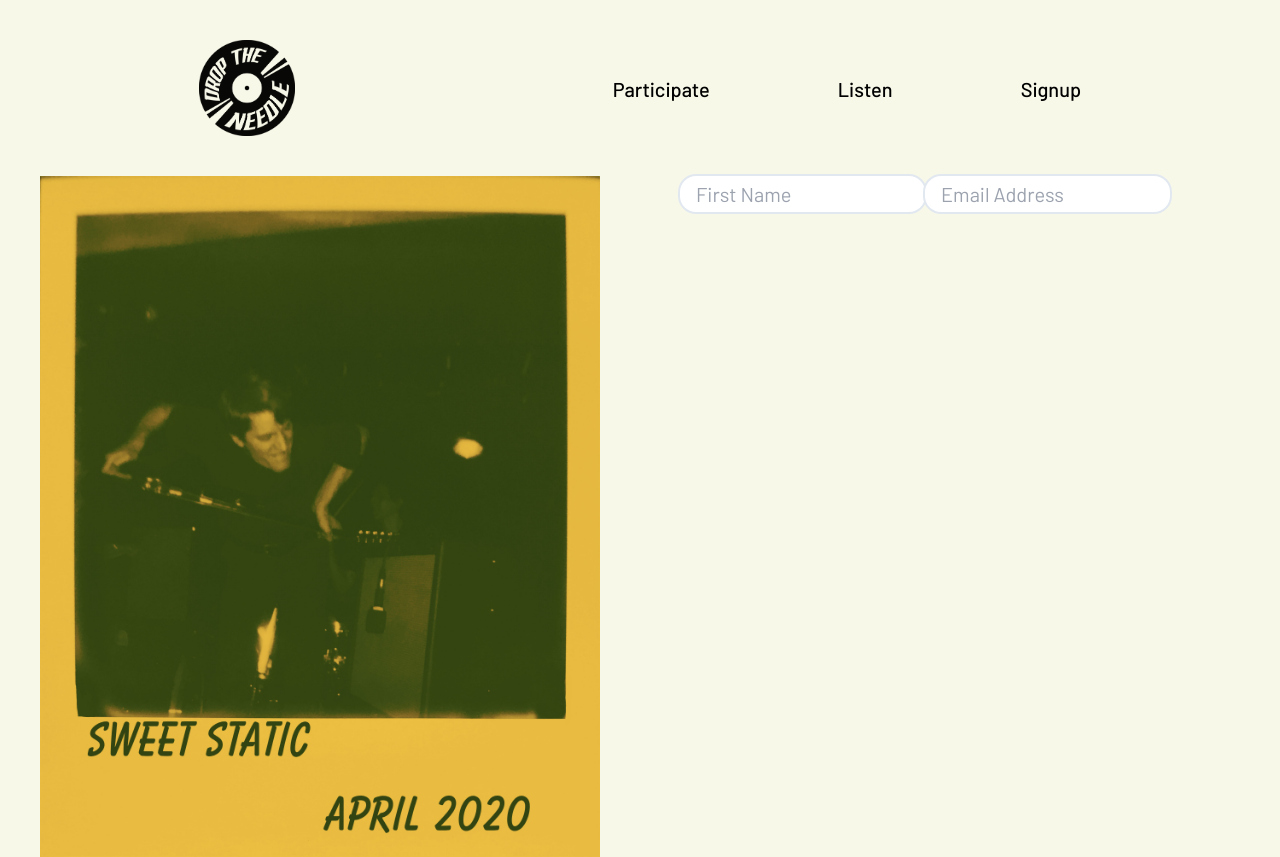
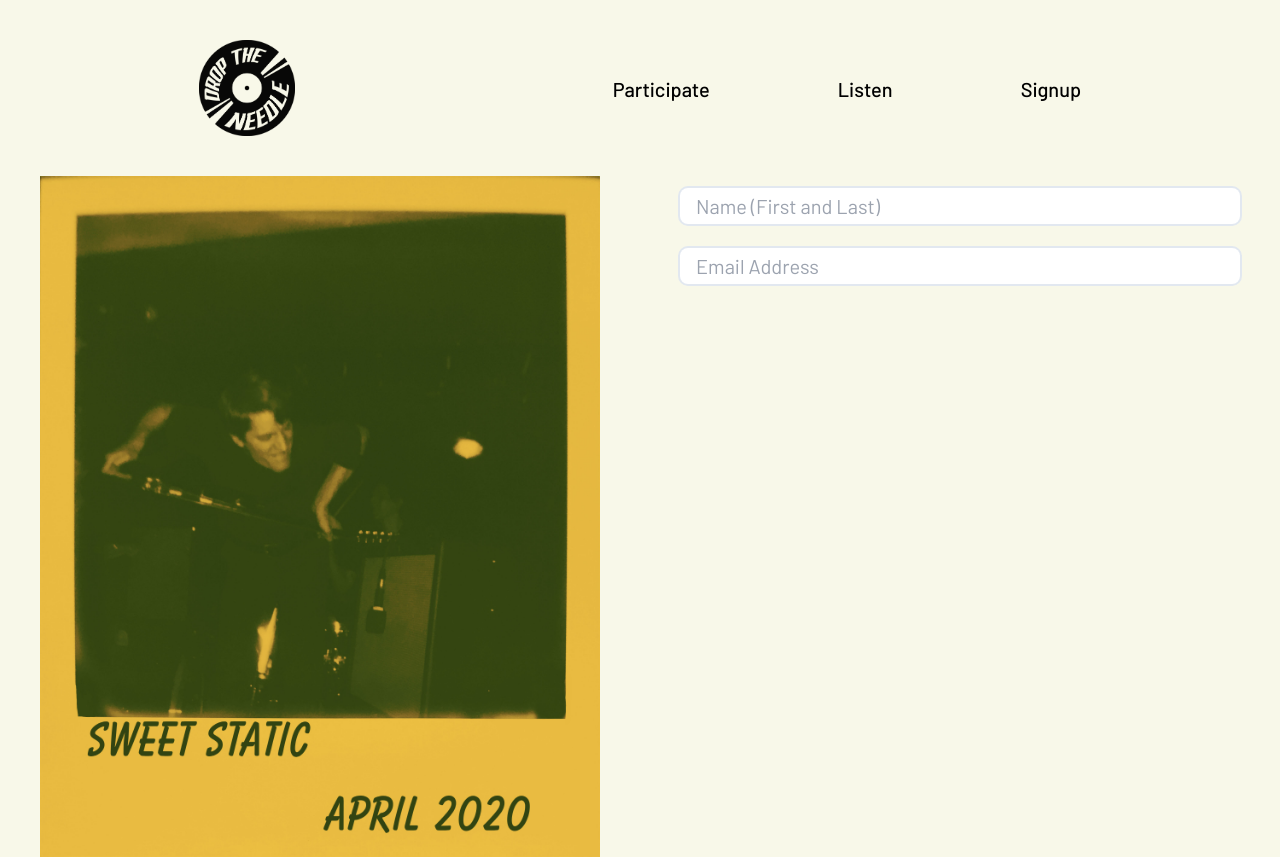
Before and after one commit to abeciana1/drop-the-needle-frontend, a Next.js app: page /signup in a window 1280 px wide. Built offline with nearby package versions, Linux system fonts and the light colour scheme.

Commit message:
Added styling to input field separation && interface prop types

```diff
--- a/components/_forms/inputs/index.tsx
+++ b/components/_forms/inputs/index.tsx
@@ -6,7 +6,7 @@ interface TextInputI {
     value: string;
     fieldRequired?: boolean;
     placeholder: string;
-    onChange: (event: React.FormEvent<HTMLFormElement>) => any;
+    onChange: (event: React.ChangeEvent<HTMLInputElement>) => void|undefined;
 }
 
 export const TextInput = ({
@@ -19,18 +19,20 @@ export const TextInput = ({
     onChange
 }: TextInputI) => {
     return (
-        <>
+        <div
+            className="py-3"
+        >
             <label className="sr-only">{ labelText }</label>
             <input
-                className="py-1 pl-4 ring-2 ring-slate-200 rounded-2xl focus:ring-royalBlue text-xl"
+                className="py-1 pl-4 ring-2 ring-slate-200 rounded-lg focus:ring-royalBlue text-xl w-full"
                 placeholder={placeholder}
                 name={name}
                 type={type}
                 value={value}
                 required={fieldRequired}
-                onChange={(e) => onChange(e)}
-                // onChange={onChange}
+                // onChange={(e) => onChange(e)}
+                onChange={onChange}
             />
-        </>
+        </div>
     )
 }
--- a/pages/signup.tsx
+++ b/pages/signup.tsx
@@ -8,7 +8,7 @@ import { TextInput } from '../components/_forms/inputs'
 const Signup = () => {
 
     const [userSignup, setUserSignup] = useState({
-        firstName: '',
+        name: '',
         email: '',
         password: ''
     })
@@ -18,7 +18,7 @@ const Signup = () => {
         console.log("submit")
     }
 
-    const userSignupOnChangeHandle = (event: React.FormEvent<HTMLFormElement>) => {
+    const userSignupOnChangeHandle = (event: React.ChangeEvent<HTMLInputElement>) => {
 
         const { name, value } = event.target as HTMLInputElement
         setUserSignup({
@@ -47,11 +47,11 @@ const Signup = () => {
                 addClass=""
             >
                 <TextInput
-                    name="firstName"
-                    placeholder="First Name"
-                    labelText="First name"
+                    name="Name"
+                    placeholder="Name (First and Last)"
+                    labelText="Name"
                     type="text"
-                    value={userSignup.firstName}
+                    value={userSignup.name}
                     fieldRequired={true}
                     onChange={userSignupOnChangeHandle}
                 />
```
